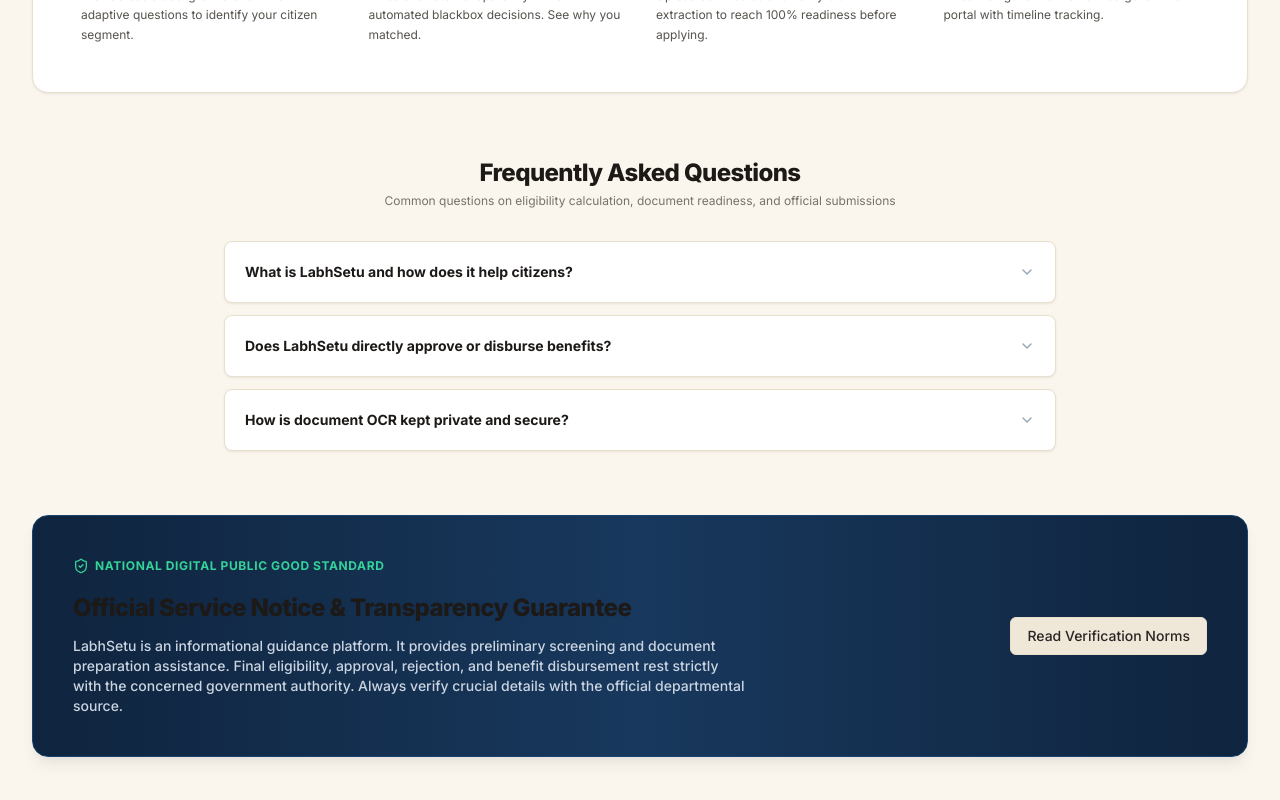
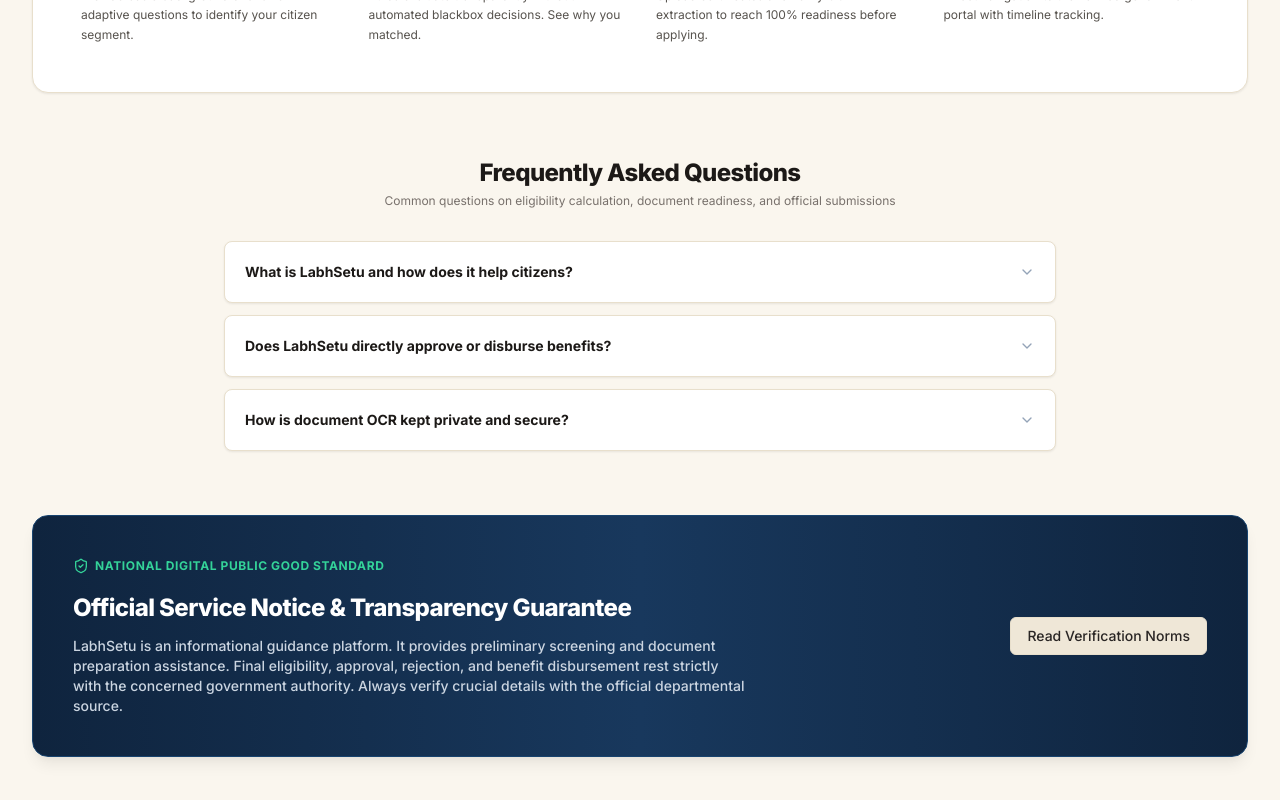
Before and after one commit to satyesh-kumar/LABH-SETU, a React (Vite) app in the folder client/: page / in a window 1280 px wide. Shown: the part 1970-2770 px from the top of the page. Built offline with nearby package versions, Linux system fonts and the light colour scheme; no server answers.

Commit message:
fix(theme): ensure headings inside dark banners and text-white containers have high-contrast white text

```diff
--- a/client/src/components/assistant/AssistantChat.jsx
+++ b/client/src/components/assistant/AssistantChat.jsx
@@ -130,7 +130,7 @@
             <Bot className="w-5 h-5 text-sky-300" />
           </div>
           <div>
-            <h3 className="text-sm font-bold tracking-wide">{t('assistant.title')}</h3>
+            <h3 className="text-sm font-bold tracking-wide text-white">{t('assistant.title')}</h3>
             <p className="text-[11px] text-slate-300">
               Grounded in verified government guidelines & operational norms
             </p>
--- a/client/src/index.css
+++ b/client/src/index.css
@@ -42,7 +42,7 @@
   }
 
   h1, h2, h3, h4, h5, h6 {
-    @apply font-bold tracking-tight text-slate-900;
+    @apply font-bold tracking-tight;
   }
 }
 
@@ -135,6 +135,17 @@
 html.warm .bg-gradient-to-b.from-gov-50,
 body.warm .bg-gradient-to-b.from-gov-50 {
   background-image: linear-gradient(to bottom, #f5efe1, #ffffff, #faf6ee) !important;
+}
+
+/* Ensure white text & dark container headings always remain crisp white in Warm Mode */
+html.warm .text-white,
+body.warm .text-white,
+html.warm [class*="text-white"],
+body.warm [class*="text-white"],
+html.warm [class*="bg-gov-9"] h1, html.warm [class*="bg-gov-9"] h2, html.warm [class*="bg-gov-9"] h3, html.warm [class*="bg-gov-9"] h4, html.warm [class*="bg-gov-9"] h5, html.warm [class*="bg-gov-9"] h6,
+html.warm [class*="bg-slate-9"] h1, html.warm [class*="bg-slate-9"] h2, html.warm [class*="bg-slate-9"] h3, html.warm [class*="bg-slate-9"] h4, html.warm [class*="bg-slate-9"] h5, html.warm [class*="bg-slate-9"] h6,
+html.warm .text-white h1, html.warm .text-white h2, html.warm .text-white h3, html.warm .text-white h4, html.warm .text-white h5, html.warm .text-white h6 {
+  color: #ffffff !important;
 }
 
 /* ==========================================================================
@@ -354,3 +365,10 @@
   background-size: 200% 100%;
   animation: shimmer 1.5s infinite;
 }
+
+/* Universal Dark Banner / Container Heading Protection */
+[class*="bg-gov-9"] h1, [class*="bg-gov-9"] h2, [class*="bg-gov-9"] h3, [class*="bg-gov-9"] h4, [class*="bg-gov-9"] h5, [class*="bg-gov-9"] h6,
+[class*="bg-slate-9"] h1, [class*="bg-slate-9"] h2, [class*="bg-slate-9"] h3, [class*="bg-slate-9"] h4, [class*="bg-slate-9"] h5, [class*="bg-slate-9"] h6,
+.text-white h1, .text-white h2, .text-white h3, .text-white h4, .text-white h5, .text-white h6 {
+  color: #ffffff;
+}
--- a/client/src/pages/DocumentReadinessPage.jsx
+++ b/client/src/pages/DocumentReadinessPage.jsx
@@ -185,7 +185,7 @@
             <span className="text-xs font-semibold uppercase tracking-wider text-sky-300">
               {t('documents.readiness_score')}
             </span>
-            <h2 className="text-xl sm:text-2xl font-bold">
+            <h2 className="text-xl sm:text-2xl font-bold text-white">
               {readinessPercent}% Verified for Direct Government Application
             </h2>
             <p className="text-xs sm:text-sm text-slate-300 leading-relaxed">
--- a/client/src/pages/HomePage.jsx
+++ b/client/src/pages/HomePage.jsx
@@ -448,7 +448,7 @@
               <ShieldCheck className="w-4 h-4" />
               <span>National Digital Public Good Standard</span>
             </div>
-            <h3 className="text-xl sm:text-2xl font-black tracking-tight">
+            <h3 className="text-xl sm:text-2xl font-black tracking-tight text-white">
               {t('home.trust_title')}
             </h3>
             <p className="text-xs sm:text-sm text-slate-300 leading-relaxed font-medium">
```
